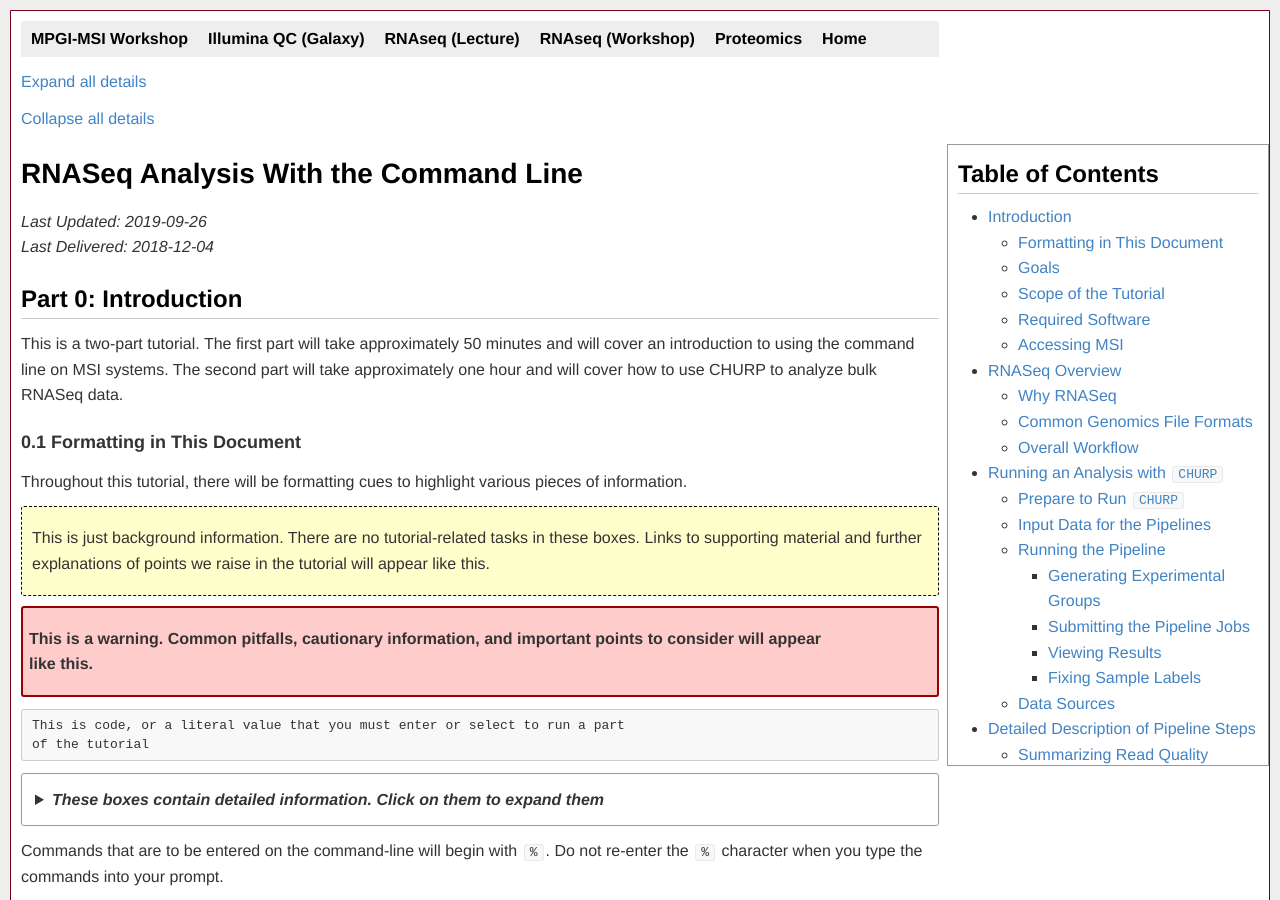
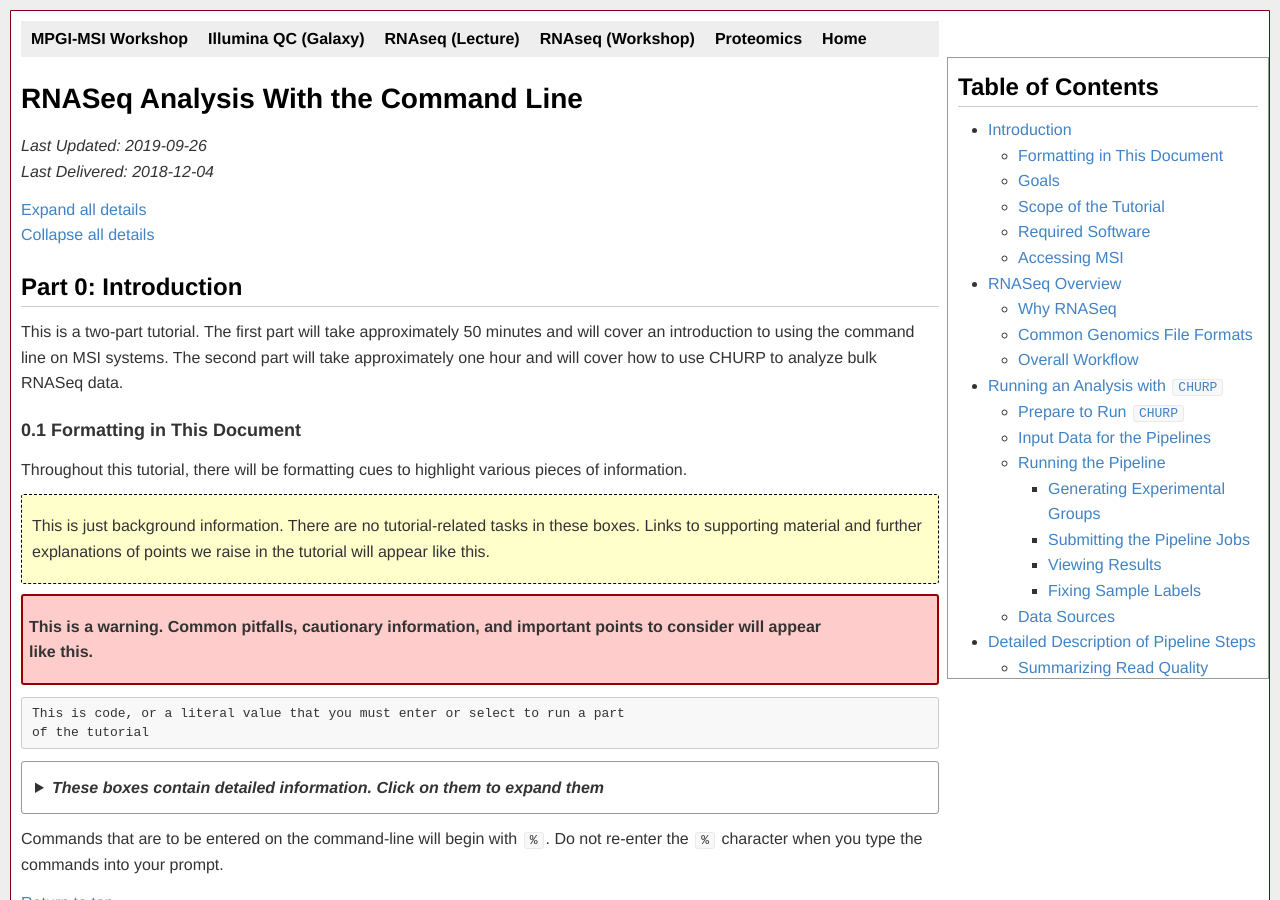
Before and after one commit to msi-ris/Tutorials, a Jekyll site: the page built from rnaseq_cmd.md, in a window 1280 px wide and 900 px high. Built offline with Jekyll 4.4.1, drawn with Linux system fonts in a browser that asks for light colours; part of the change alters nothing that is shown.

Commit message:
Adjust link spacing

```diff
--- a/rnaseq_cmd.md
+++ b/rnaseq_cmd.md
@@ -26,10 +26,6 @@ function closeall() {
   arr_det_elems.forEach(close_det);
 }
 </script>
-
-<a onclick="javascript:openall()" href="#">Expand all details</a>
-
-<a onclick="javascript:closeall()" href="#">Collapse all details</a>
 
 <div id="navdiv" markdown="1">
 
@@ -87,6 +83,9 @@ tutorial document!
 # <a name="top"></a> {{page.title}}
 *Last Updated: {{page.updated}}*
 *Last Delivered: {{page.delivered}}*
+
+<a onclick="javascript:openall()" href="#">Expand all details</a>
+<a onclick="javascript:closeall()" href="#">Collapse all details</a>
 
 ## <a name="0"></a>Part 0: Introduction
 This is a two-part tutorial. The first part will take approximately 50 minutes
```
